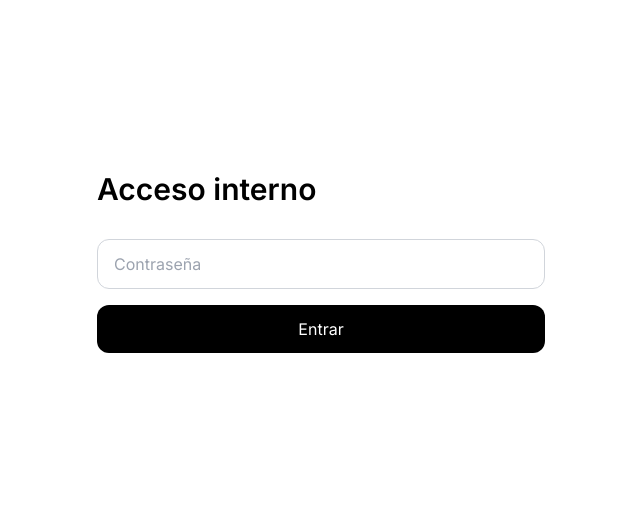
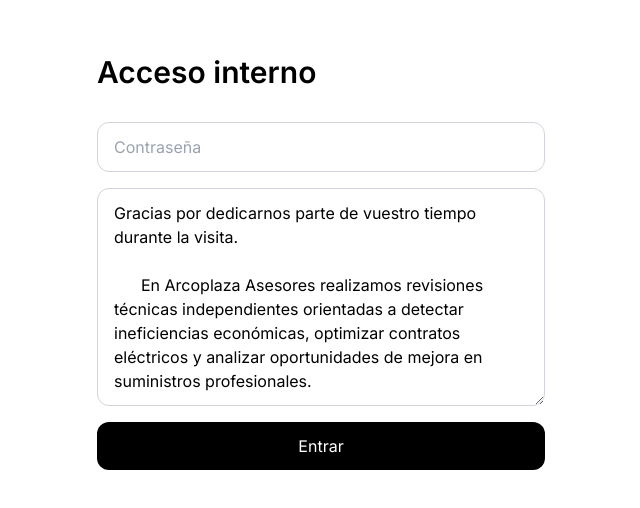
Before and after one commit to albatrosh-jpeg/arcoplaza-web, a React (Vite) app: page /commercial-email in a window 1280 px wide. Shown: the part 138-646 px from the top of the page, without its empty margins (319-959 px from the left). Built offline with nearby package versions, Linux system fonts and the light colour scheme; no server answers.

Commit message:
add editable commercial email body

```diff
--- a/src/emails/firstVisitEmail.js
+++ b/src/emails/firstVisitEmail.js
@@ -1,7 +1,8 @@
 export const firstVisitEmail = ({
   clientName,
   omiePrice,
-  omieComment
+  omieComment,
+  customMessage
 }) => {
 
   return `
@@ -87,16 +88,14 @@ export const firstVisitEmail = ({
           Gracias por dedicarnos parte de vuestro tiempo durante la visita.
         </p>
 
-        <p
+        <div
           style="
             margin-bottom:36px;
+            white-space:pre-line;
           "
         >
-          En Arcoplaza Asesores realizamos revisiones técnicas
-          independientes orientadas a detectar ineficiencias
-          económicas, optimizar contratos eléctricos y analizar
-          oportunidades de mejora en suministros profesionales.
-        </p>
+          ${customMessage}
+        </div>
 
         <div
           style="
@@ -229,7 +228,9 @@ export const firstVisitEmail = ({
             height:140px;
             margin:0 auto 28px auto;
             border-radius:999px;
-            border:6px solid #D7E6F7;
+            border:5px solid #7DB7E8;
+            box-shadow:
+              inset 0 0 0 8px #EDF5FC;
             display:flex;
             align-items:center;
             justify-content:center;
@@ -263,8 +264,8 @@ export const firstVisitEmail = ({
 
           <div style="
             display:flex;
-            justify-content:space-between;
-            gap:12px;
+            justify-content:center;
+            gap:24px;
             margin-top:18px;
             text-align:center;
           ">
@@ -276,7 +277,7 @@ export const firstVisitEmail = ({
                 color:#7C8795;
                 margin-bottom:6px;
               ">
-                Máximo
+                ▲ Máximo
               </div>
 
               <div style="
@@ -296,7 +297,7 @@ export const firstVisitEmail = ({
                 color:#7C8795;
                 margin-bottom:6px;
               ">
-                Mínimo
+                ▼ Mínimo
               </div>
 
               <div style="
--- a/src/pages/CommercialEmail.jsx
+++ b/src/pages/CommercialEmail.jsx
@@ -62,7 +62,12 @@ const [password, setPassword] =
     useState(
       'Mercado estable con ligeras tensiones en horas punta.'
     )
+    const [customMessage, setCustomMessage] =
+    useState(
+      `Gracias por dedicarnos parte de vuestro tiempo durante la visita.
 
+      En Arcoplaza Asesores realizamos revisiones técnicas independientes orientadas a detectar ineficiencias económicas, optimizar contratos eléctricos y analizar oportunidades de mejora en suministros profesionales.`
+        )
   const [loading, setLoading] =
     useState(false)
 
@@ -72,6 +77,8 @@ const [password, setPassword] =
   const previewHtml = firstVisitEmail({
 
   clientName,
+
+  customMessage,
 
   omiePrice,
 
@@ -192,7 +199,21 @@ if (!authorized) {
             py-3
           "
         />
-
+      <textarea
+  rows="8"
+  placeholder="Mensaje personalizado"
+  value={customMessage}
+  onChange={(e) =>
+    setCustomMessage(e.target.value)
+  }
+  className="
+    border
+    border-gray-300
+    rounded-xl
+    px-4
+    py-3
+  "
+/>
         <button
           type="submit"
           className="
```
